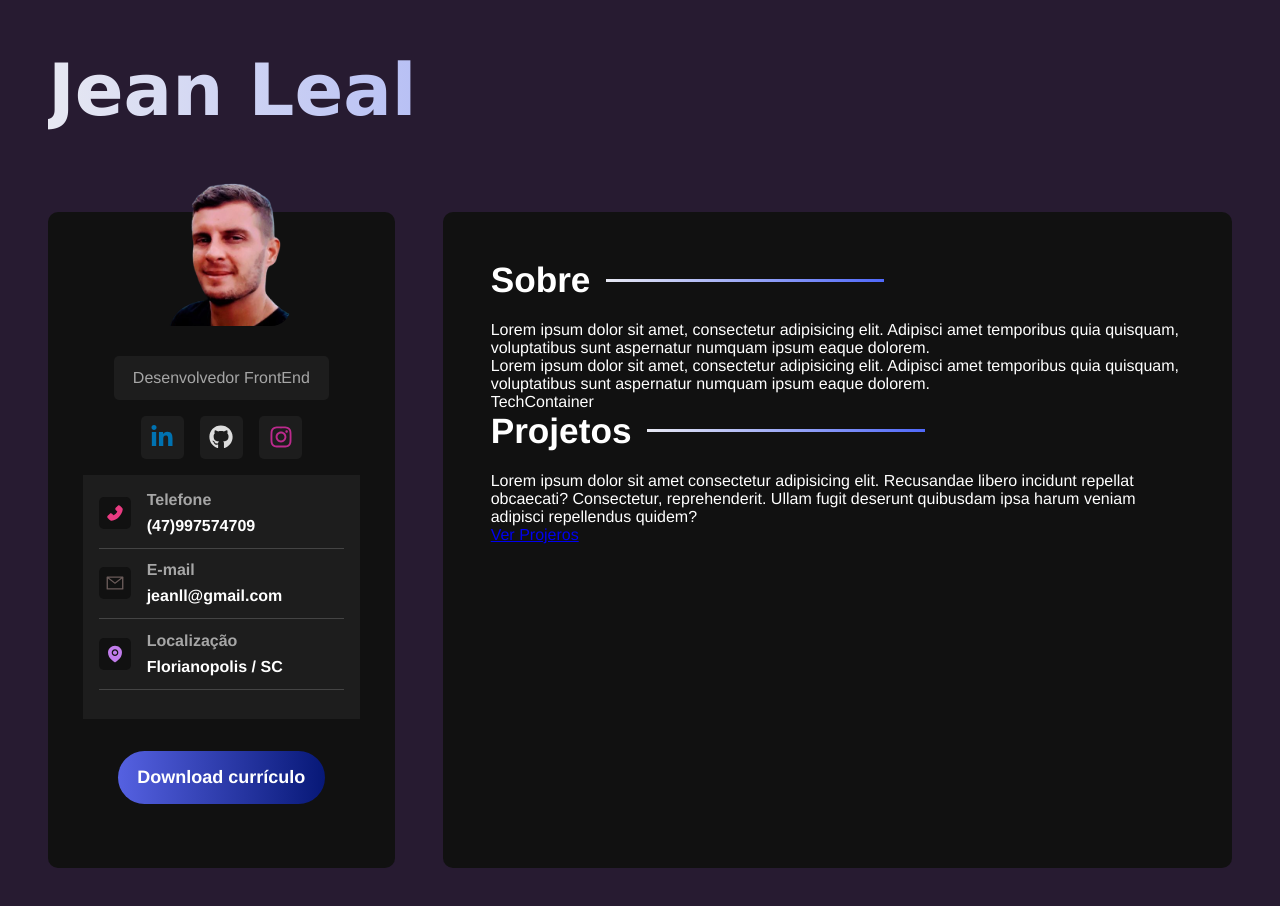
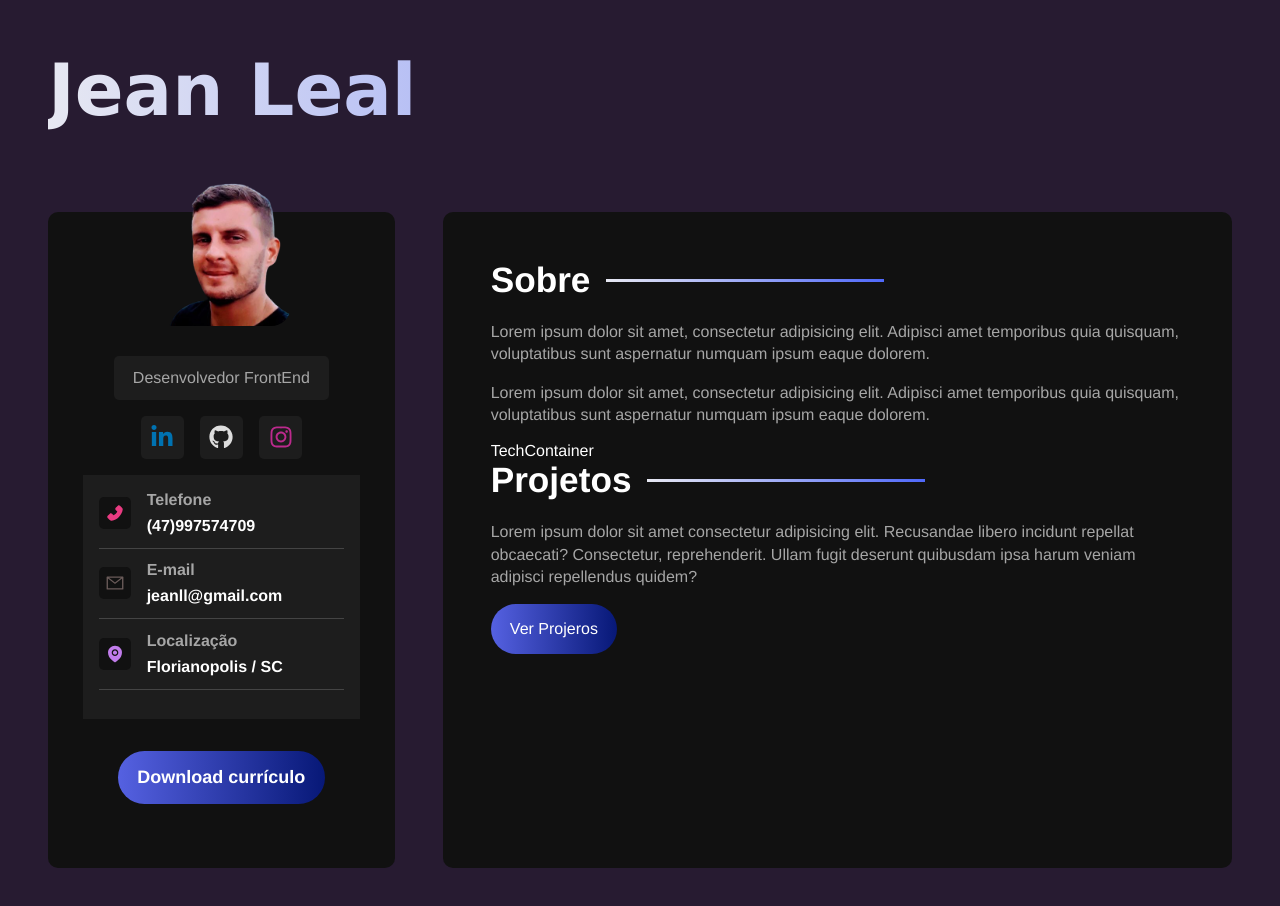
Before and after one commit to Jeanll7/perfil, a React (Vite) app: page / in a window 1280 px wide. Shown: the top 906 px of the page. Built offline with nearby package versions, Linux system fonts and the light colour scheme.

Commit message:
Update maincontent.scss

```diff
--- a/src/styles/components/maincontent.scss
+++ b/src/styles/components/maincontent.scss
@@ -21,4 +21,13 @@
             @include mixins.gradient-border;
         }
     }
+    p {
+        color: variables.$text-color-secondary;
+        margin-bottom: 1rem;
+        line-height: 1.4rem;
+    }
+    .btn {
+        @include mixins.btn;
+        align-self: start;
+    }
 }
```
